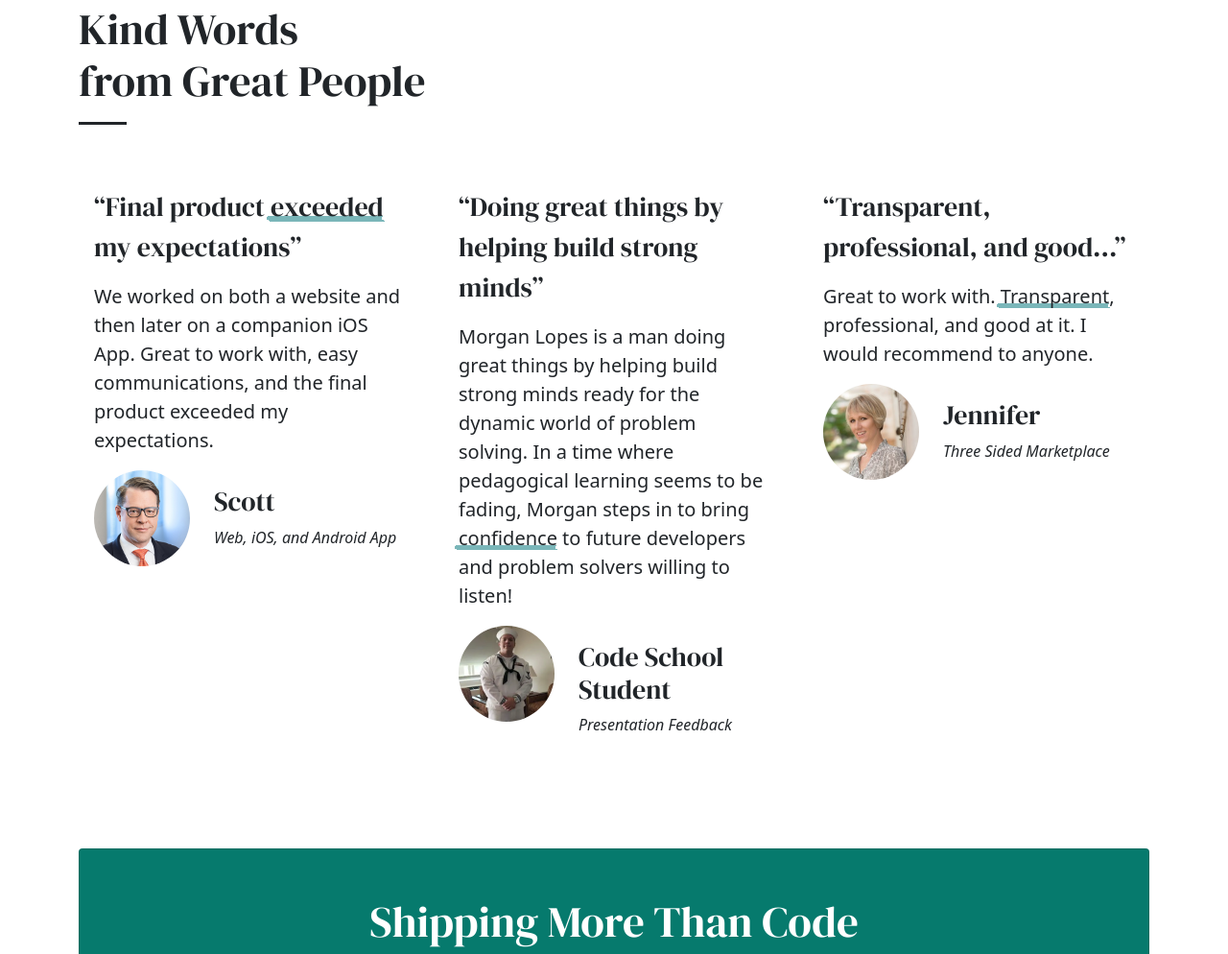
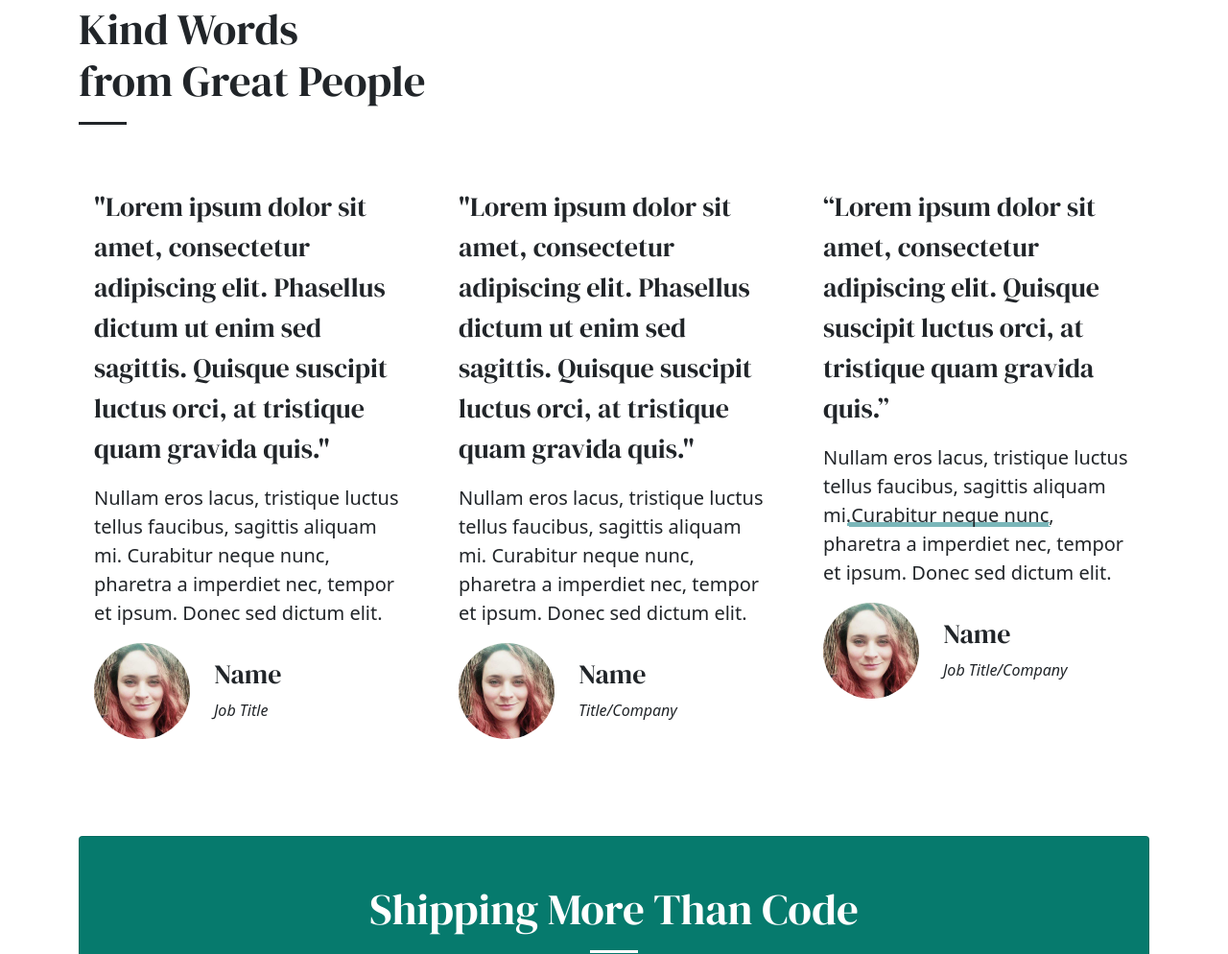
Before and after one commit to caitpelly/caitpelly.github.io, a plain HTML site: page index.html in a window 1280 px wide. Shown: the part 3790-4784 px from the top of the page at 96% size. Drawn offline with nearby package versions, Linux system fonts and the light colour scheme.

Commit message:
Testimonials
Replaced with placeholders

```diff
--- a/index.html
+++ b/index.html
@@ -309,13 +309,13 @@
         <div class='col-sm-4'>
           <div class='p-3'>
             <div class=''>
-              <blockquote class='quotation'>“Final product <span class='marker-highlight'>exceeded</span> my expectations”</blockquote>
-              <p class='lead'>We worked on both a website and then later on a companion iOS App. Great to work with, easy communications, and the final product exceeded my expectations.</p>
+              <blockquote class='quotation'>"Lorem ipsum dolor sit amet, consectetur adipiscing elit. Phasellus dictum ut enim sed sagittis. Quisque suscipit luctus orci, at tristique quam gravida quis." </blockquote>
+              <p class='lead'>Nullam eros lacus, tristique luctus tellus faucibus, sagittis aliquam mi. Curabitur neque nunc, pharetra a imperdiet nec, tempor et ipsum. Donec sed dictum elit.</p>
             </div>
             <div class=''>
-              <img src="img/testimonial-scott.jpeg" class='circle testimonial-image'>
-              <h3 class='pt-3'>Scott</h3>
-              <em>Web, iOS, and Android App</a></em>
+              <img src="img/headshot.jpg" class='circle testimonial-image'>
+              <h3 class='pt-3'>Name</h3>
+              <em>Job Title</a></em>
             </div>
           </div>
         </div>
@@ -323,13 +323,13 @@
         <div class='col-sm-4'>
           <div class='p-3'>
             <div class=''>
-              <blockquote class='quotation'>“Doing great things by helping build strong minds”</blockquote>
-              <p class='lead'>Morgan Lopes is a man doing great things by helping build strong minds ready for the dynamic world of problem solving. In a time where pedagogical learning seems to be fading, Morgan steps in to bring <span class='marker-highlight'>confidence</span> to future developers and problem solvers willing to listen!</p>
+              <blockquote class='quotation'>"Lorem ipsum dolor sit amet, consectetur adipiscing elit. Phasellus dictum ut enim sed sagittis. Quisque suscipit luctus orci, at tristique quam gravida quis."</blockquote>
+              <p class='lead'> Nullam eros lacus, tristique luctus tellus faucibus, sagittis aliquam mi. Curabitur neque nunc, pharetra a imperdiet nec, tempor et ipsum. Donec sed dictum elit.</p>
             </div>
             <div class=''>
-              <img src="img/testimonial-one.png" class='circle testimonial-image'>
-              <h3 class='pt-3'>Code School Student</h3>
-              <em>Presentation Feedback</em>
+              <img src="img/headshot.jpg" class='circle testimonial-image'>
+              <h3 class='pt-3'>Name</h3>
+              <em>Title/Company</em>
             </div>
           </div>
         </div>
@@ -337,13 +337,13 @@
         <div class='col-sm-4'>
           <div class='p-3'>
             <div class=''>
-              <blockquote class='quotation'>“Transparent, professional, and good...”</blockquote>
-              <p class='lead'>Great to work with. <span class='marker-highlight'>Transparent</span>, professional, and good at it. I would recommend to anyone.</p>
+              <blockquote class='quotation'>“Lorem ipsum dolor sit amet, consectetur adipiscing elit.  Quisque suscipit luctus orci, at tristique quam gravida quis.”</blockquote>
+              <p class='lead'> Nullam eros lacus, tristique luctus tellus faucibus, sagittis aliquam mi.<span class='marker-highlight'>Curabitur neque nunc</span>, pharetra a imperdiet nec, tempor et ipsum. Donec sed dictum elit.</p>
             </div>
             <div class=''>
-              <img src="img/testimonial-jennifer.jpeg" class='circle testimonial-image'>
-              <h3 class='pt-3'>Jennifer</h3>
-              <em>Three Sided Marketplace</em>
+              <img src="img/headshot.jpg" class='circle testimonial-image'>
+              <h3 class='pt-3'>Name</h3>
+              <em>Job Title/Company</em>
             </div>
           </div>
         </div>
```
Also changed, not shown: img/testimonial-jennifer.jpeg (deleted), img/testimonial-one.png (deleted), img/testimonial-scott.jpeg (deleted).
